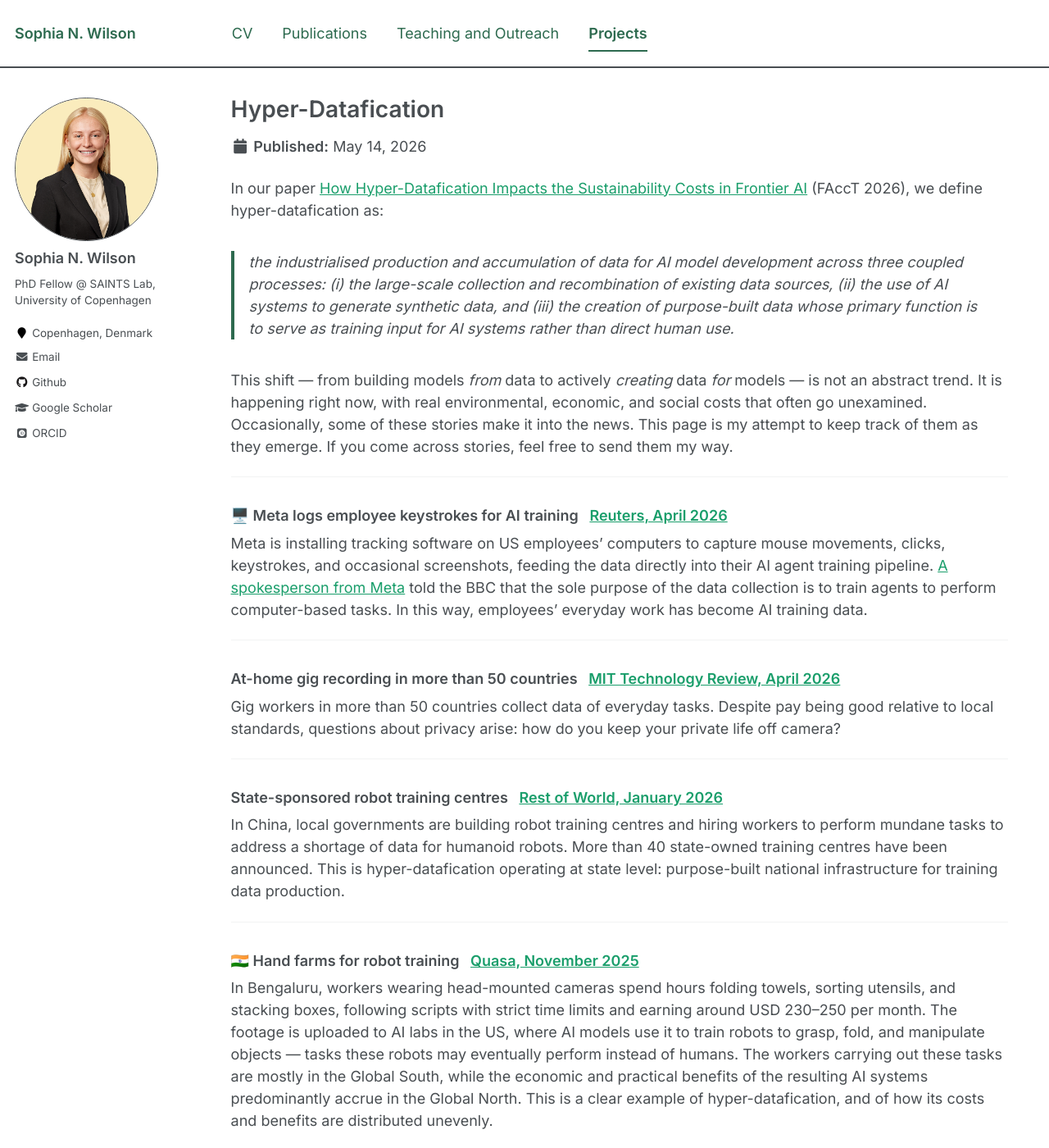
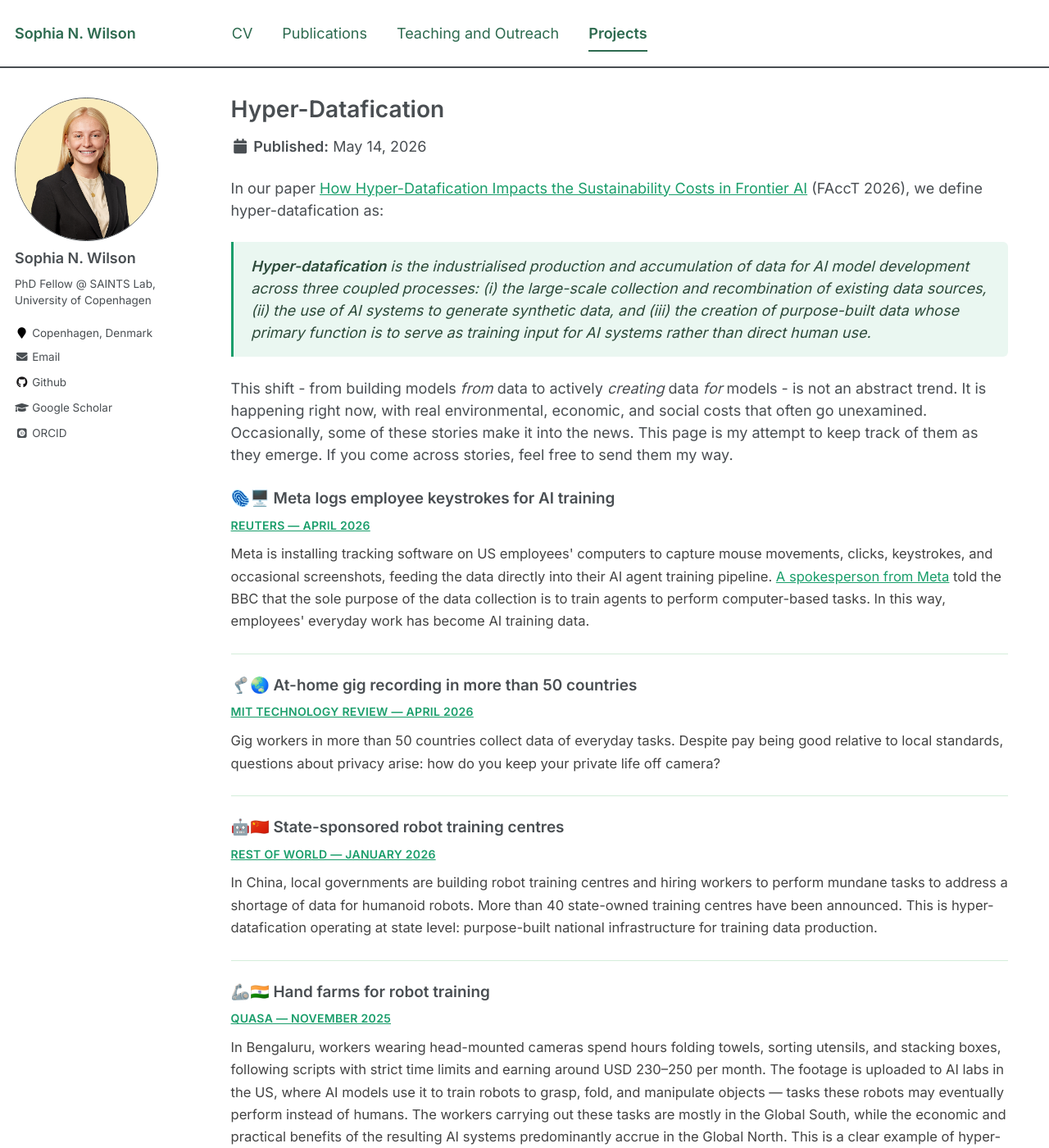
Before and after one commit to sophiawilson18/sophiawilson18.github.io, a Jekyll site: the page built from _projects/hyper-datafication.md, in a window 1280 px wide and 1400 px high. Shown: the whole window at 82% size. Built offline with Jekyll 4.4.1, drawn with Linux system fonts in a browser that asks for light colours; some web fonts are replaced.

Commit message:
Add hyper-datafication page styling, news tracker CSS, and Google Analytics
Co-Authored-By: Claude Sonnet 4.6 <noreply@anthropic.com>

```diff
--- a/_config.yml
+++ b/_config.yml
@@ -21,6 +21,12 @@ future                   : true
 read_more                : "disabled" # if enabled, adds "Read more" links to excerpts
 atom_feed:
   path                   : # blank (default) uses feed.xml
+
+analytics:
+  provider: "google-gtag"
+  google:
+    tracking_id: "G-ZTRQ7QTDPB"
+    anonymize_ip: false
 
 # Site Author
 author:
--- a/_projects/hyper-datafication.md
+++ b/_projects/hyper-datafication.md
@@ -1,36 +1,36 @@
 ---
 title: "Hyper-Datafication"
-description: "A curated tracker of how AI development is reshaping data production — with real environmental, economic, and social costs that often go unexamined."
+description: "A curated tracker of how AI development is reshaping data production."
 tags: ["FAccT 2026", "Ongoing"]
 order: 1
 ---
 
 In our paper [How Hyper-Datafication Impacts the Sustainability Costs in Frontier AI](https://arxiv.org/abs/2602.00056) (FAccT 2026), we define hyper-datafication as:
 
-> the industrialised production and accumulation of data for AI model development across three coupled processes: (i) the large-scale collection and recombination of existing data sources, (ii) the use of AI systems to generate synthetic data, and (iii) the creation of purpose-built data whose primary function is to serve as training input for AI systems rather than direct human use.
+> **Hyper-datafication** is the industrialised production and accumulation of data for AI model development across three coupled processes: (i) the large-scale collection and recombination of existing data sources, (ii) the use of AI systems to generate synthetic data, and (iii) the creation of purpose-built data whose primary function is to serve as training input for AI systems rather than direct human use.
 
-This shift — from building models *from* data to actively *creating* data *for* models — is not an abstract trend. It is happening right now, with real environmental, economic, and social costs that often go unexamined. Occasionally, some of these stories make it into the news. This page is my attempt to keep track of them as they emerge. If you come across stories, feel free to send them my way.
+This shift - from building models *from* data to actively *creating* data *for* models - is not an abstract trend. It is happening right now, with real environmental, economic, and social costs that often go unexamined. Occasionally, some of these stories make it into the news. This page is my attempt to keep track of them as they emerge. If you come across stories, feel free to send them my way.
 
----
+<div class="news-tracker">
 
-### 🖥️ Meta logs employee keystrokes for AI training &nbsp; **[Reuters, April 2026](https://www.reuters.com/sustainability/boards-policy-regulation/meta-start-capturing-employee-mouse-movements-keystrokes-ai-training-data-2026-04-21/)**
+<div class="news-item">
+<h3>🫆🖥️ Meta logs employee keystrokes for AI training</h3> <a class="news-source" href="https://www.reuters.com/sustainability/boards-policy-regulation/meta-start-capturing-employee-mouse-movements-keystrokes-ai-training-data-2026-04-21/">Reuters — April 2026</a>
+<p>Meta is installing tracking software on US employees' computers to capture mouse movements, clicks, keystrokes, and occasional screenshots, feeding the data directly into their AI agent training pipeline. <a href="https://www.bbc.com/news/articles/cvglyklz49jo">A spokesperson from Meta</a> told the BBC that the sole purpose of the data collection is to train agents to perform computer-based tasks. In this way, employees' everyday work has become AI training data.</p>
+</div>
 
-Meta is installing tracking software on US employees' computers to capture mouse movements, clicks, keystrokes, and occasional screenshots, feeding the data directly into their AI agent training pipeline. [A spokesperson from Meta](https://www.bbc.com/news/articles/cvglyklz49jo) told the BBC that the sole purpose of the data collection is to train agents to perform computer-based tasks. In this way, employees' everyday work has become AI training data.
+<div class="news-item">
+<h3>🦿🌏 At-home gig recording in more than 50 countries</h3> <a class="news-source" href="https://www.technologyreview.com/2026/04/01/1134863/humanoid-data-training-gig-economy-2026-breakthrough-technology/">MIT Technology Review — April 2026</a>
+<p>Gig workers in more than 50 countries collect data of everyday tasks. Despite pay being good relative to local standards, questions about privacy arise: how do you keep your private life off camera?</p>
+</div>
 
----
+<div class="news-item">
+<h3>🤖🇨🇳 State-sponsored robot training centres</h3> <a class="news-source" href="https://restofworld.org/2026/china-robots-training-centers-workers/">Rest of World — January 2026</a>
+<p>In China, local governments are building robot training centres and hiring workers to perform mundane tasks to address a shortage of data for humanoid robots. More than 40 state-owned training centres have been announced. This is hyper-datafication operating at state level: purpose-built national infrastructure for training data production.</p>
+</div>
 
-### At-home gig recording in more than 50 countries &nbsp; **[MIT Technology Review, April 2026](https://www.technologyreview.com/2026/04/01/1134863/humanoid-data-training-gig-economy-2026-breakthrough-technology/)**
+<div class="news-item">
+<h3>🦾🇮🇳 Hand farms for robot training</h3> <a class="news-source" href="https://quasa.io/media/the-hidden-hand-farms-of-india-fueling-the-ai-robot-revolution-with-human-motion">Quasa — November 2025</a>
+<p>In Bengaluru, workers wearing head-mounted cameras spend hours folding towels, sorting utensils, and stacking boxes, following scripts with strict time limits and earning around USD 230–250 per month. The footage is uploaded to AI labs in the US, where AI models use it to train robots to grasp, fold, and manipulate objects — tasks these robots may eventually perform instead of humans. The workers carrying out these tasks are mostly in the Global South, while the economic and practical benefits of the resulting AI systems predominantly accrue in the Global North. This is a clear example of hyper-datafication, and of how its costs and benefits are distributed unevenly.</p>
+</div>
 
-Gig workers in more than 50 countries collect data of everyday tasks. Despite pay being good relative to local standards, questions about privacy arise: how do you keep your private life off camera?
-
----
-
-### State-sponsored robot training centres &nbsp; **[Rest of World, January 2026](https://restofworld.org/2026/china-robots-training-centers-workers/)**
-
-In China, local governments are building robot training centres and hiring workers to perform mundane tasks to address a shortage of data for humanoid robots. More than 40 state-owned training centres have been announced. This is hyper-datafication operating at state level: purpose-built national infrastructure for training data production.
-
----
-
-### 🇮🇳 Hand farms for robot training &nbsp; **[Quasa, November 2025](https://quasa.io/media/the-hidden-hand-farms-of-india-fueling-the-ai-robot-revolution-with-human-motion)**
-
-In Bengaluru, workers wearing head-mounted cameras spend hours folding towels, sorting utensils, and stacking boxes, following scripts with strict time limits and earning around USD 230–250 per month. The footage is uploaded to AI labs in the US, where AI models use it to train robots to grasp, fold, and manipulate objects — tasks these robots may eventually perform instead of humans. The workers carrying out these tasks are mostly in the Global South, while the economic and practical benefits of the resulting AI systems predominantly accrue in the Global North. This is a clear example of hyper-datafication, and of how its costs and benefits are distributed unevenly.
+</div>
--- a/_sass/_project-cards.scss
+++ b/_sass/_project-cards.scss
@@ -59,3 +59,59 @@
   }
 
 }
+
+// Hyper-datafication news tracker
+.news-tracker {
+  margin-top: 1.5em;
+}
+
+.news-item {
+  padding: 1.4em 0;
+  border-bottom: 1px solid #d4edda;
+
+  &:first-child { padding-top: 0; }
+  &:last-child { border-bottom: none; }
+
+  h3 {
+    font-size: 1.05em;
+    font-weight: 600;
+    margin-bottom: 0.2em;
+    margin-top: 0;
+    line-height: 1.4;
+  }
+
+  p {
+    font-size: 0.92em;
+    line-height: 1.65;
+    color: #444;
+    margin-top: 0.6em;
+    margin-bottom: 0;
+  }
+}
+
+.news-source {
+  display: inline-block;
+  font-size: 0.78em;
+  font-weight: 600;
+  color: #1a9e6b;
+  text-decoration: none;
+  letter-spacing: 0.02em;
+  text-transform: uppercase;
+
+  &:hover {
+    color: #2d6a4f;
+    text-decoration: underline;
+  }
+}
+
+.page__content blockquote {
+  border-left: 3px solid #1a9e6b;
+  background: #eaf7f1;
+  margin: 1.4em 0;
+  padding: 0.9em 1.2em;
+  border-radius: 0 6px 6px 0;
+  font-style: italic;
+  color: #2d4a3a;
+
+  p { margin: 0; }
+}
```
